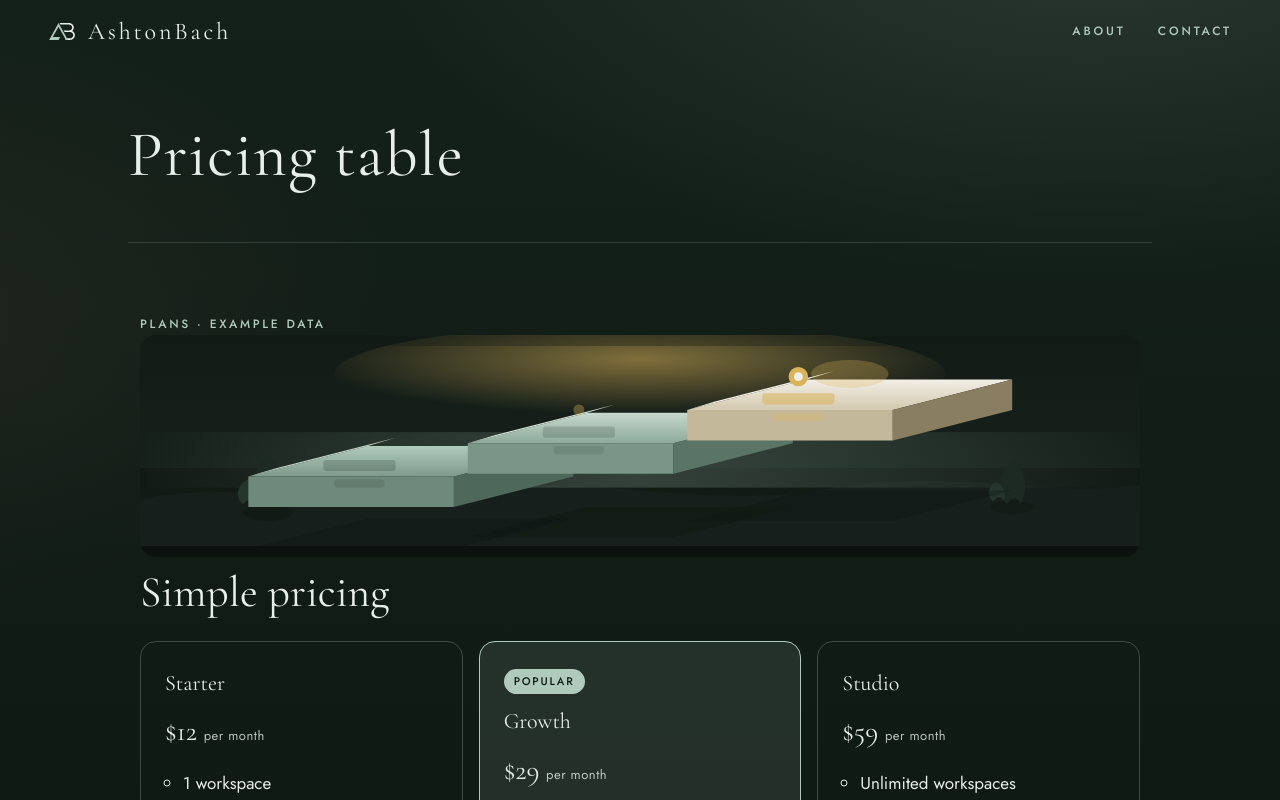
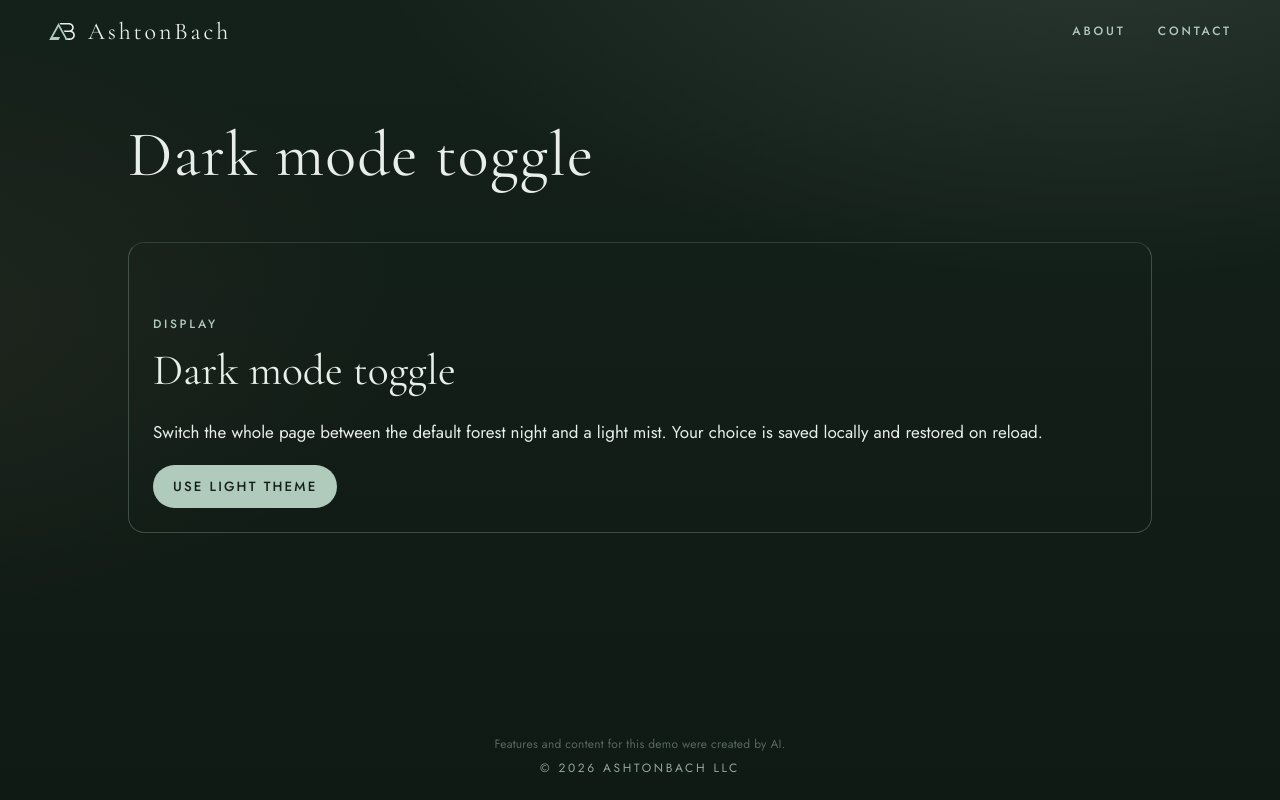
Before and after one commit to ashtonbach/agent-showcase, a Next.js app: page / in a window 1280 px wide. Shown: the top 800 px of the page. Built offline with nearby package versions, Linux system fonts and the light colour scheme.

Commit message:
Coder: Dark mode toggle (showcase v2) (#105)
Merged by Priya Raman (AI reviewer) after REVIEW: APPROVE 9291497.

```diff
--- a/app/lab/current.json
+++ b/app/lab/current.json
@@ -1 +1 @@
-{"slug":"pricing-table"}
+{"slug":"dark-mode"}
--- /dev/null
+++ b/app/lab/dark-mode/index.tsx
@@ -0,0 +1,58 @@
+"use client";
+
+import { useEffect, useState } from "react";
+
+const css = `
+.lab-theme{width:min(720px,100%);max-width:100%;margin:8px auto 56px;padding:24px;border:1px solid rgba(176,203,188,0.28);border-radius:16px;box-sizing:border-box}
+.lab-theme h2{font-family:var(--serif);font-weight:400;font-size:30px;color:var(--mist,#F2EFE6);margin:0 0 16px}
+.lab-copy{color:var(--mist,#E8EEE9);line-height:1.55;margin:0 0 20px}
+.lab-btn{font-family:var(--sans);font-weight:500;letter-spacing:0.16em;text-transform:uppercase;background:var(--sage,#B0CBBC);color:#14201A;border:0;border-radius:999px;padding:12px 20px;cursor:pointer}
+.lab-btn:focus-visible{outline:2px solid var(--sage,#B0CBBC);outline-offset:3px}
+@media (prefers-reduced-motion:reduce){.lab-btn{transition:none}}
+html[data-theme="light"],html[data-theme="light"] body{background:#E8EEE9;color:#14201A}
+html[data-theme="light"] .label,html[data-theme="light"] nav a,html[data-theme="light"] a{color:#2F5A46}
+html[data-theme="light"] .demo-title,html[data-theme="light"] h1,html[data-theme="light"] .lab-theme h2,html[data-theme="light"] .lab-copy{color:#14201A}
+html[data-theme="light"] .lab-theme{border-color:rgba(47,90,70,0.28)}
+`;
+
+function applyTheme(dark: boolean) {
+  const root = document.documentElement;
+  if (dark) {
+    root.dataset.theme = "dark";
+    localStorage.setItem("ab-theme", "dark");
+  } else {
+    root.dataset.theme = "light";
+    localStorage.setItem("ab-theme", "light");
+  }
+}
+
+export default function Lab() {
+  const [dark, setDark] = useState(true);
+
+  useEffect(() => {
+    const saved = localStorage.getItem("ab-theme");
+    const next = saved !== "light";
+    setDark(next);
+    applyTheme(next);
+  }, []);
+
+  function onToggle() {
+    const next = !dark;
+    setDark(next);
+    applyTheme(next);
+  }
+
+  return (
+    <section data-lab="dark-mode" aria-labelledby="lab-theme-title" className="lab-theme">
+      <style>{css}</style>
+      <p className="label">Display</p>
+      <h2 id="lab-theme-title">Dark mode toggle</h2>
+      <p className="lab-copy">
+        Switch the whole page between the default forest night and a light mist. Your choice is saved locally and restored on reload.
+      </p>
+      <button type="button" aria-pressed={dark} className="lab-btn" onClick={onToggle}>
+        {dark ? "Use light theme" : "Use dark theme"}
+      </button>
+    </section>
+  );
+}
--- a/app/lab/pricing-table/index.tsx
+++ /dev/null
@@ -1,60 +0,0 @@
-"use client";
-
-import { useEffect, useRef, useState } from "react";
-
-const plans = [
-  { name: "Starter", price: "$12", items: ["1 workspace", "Email support", "Community templates"] },
-  { name: "Growth", price: "$29", best: true, items: ["5 workspaces", "Priority support", "Custom domains"] },
-  { name: "Studio", price: "$59", items: ["Unlimited workspaces", "Dedicated support", "Team analytics"] },
-];
-
-const css = `
-.lab-pt{width:min(960px,100%);margin:8px auto 56px;color:var(--mist,#F2EFE6);box-sizing:border-box;padding:0 12px}
-.lab-pt .label{font-family:var(--sans);font-weight:500;letter-spacing:.16em;text-transform:uppercase;font-size:12px;margin:0 0 12px}
-.lab-pt h2{font-family:var(--serif);font-weight:400;font-size:30px;margin:12px 0 24px;color:var(--mist,#F2EFE6)}
-.lab-art{width:100%;aspect-ratio:9/2;border-radius:16px;display:block;object-fit:cover;height:auto}
-.lab-fb{display:block;width:100%;aspect-ratio:9/2;border-radius:16px;background:rgba(176,203,188,.14)}
-.lab-tiers{display:grid;grid-template-columns:repeat(3,minmax(0,1fr));gap:16px;list-style:none;margin:0;padding:0}
-.lab-tier{border:1px solid rgba(176,203,188,.28);border-radius:16px;padding:24px;position:relative}
-.lab-best{background:rgba(176,203,188,.12);border-color:var(--sage,#B0CBBC)}
-.lab-badge{display:inline-block;background:var(--sage,#B0CBBC);color:#121A16;font-family:var(--sans);font-weight:500;letter-spacing:.16em;text-transform:uppercase;font-size:11px;border-radius:999px;padding:4px 10px;margin-bottom:10px}
-.lab-tier h3{font-family:var(--serif);font-weight:400;font-size:22px;margin:0 0 8px}
-.lab-price{margin:0 0 16px;font-size:28px;font-family:var(--serif)}
-.lab-price span{font-family:var(--sans);font-size:13px;letter-spacing:.04em;opacity:.8}
-.lab-items{margin:0;padding-left:18px;color:#E8EEE9}
-.lab-items li{margin:8px 0}
-@media (max-width:760px){.lab-tiers{grid-template-columns:1fr}}
-`;
-
-export default function PricingTable() {
-  const [show, setShow] = useState(true);
-  const ref = useRef<HTMLImageElement>(null);
-  useEffect(() => {
-    const el = ref.current;
-    if (el && el.complete && el.naturalWidth === 0) setShow(false);
-  }, []);
-  return (
-    <section data-lab="pricing-table" aria-labelledby="lab-pt-title" className="lab-pt">
-      <p className="label">Plans · Example data</p>
-      {show ? (
-        <img ref={ref} data-art="image" src="/lab/pricing-table/header.svg" width={720} height={160} alt="Pricing header artwork" className="lab-art" onError={() => setShow(false)} />
-      ) : (
-        <span data-art="fallback" aria-hidden="true" className="lab-fb" />
-      )}
-      <h2 id="lab-pt-title">Simple pricing</h2>
-      <ul className="lab-tiers">
-        {plans.map((p) => (
-          <li key={p.name} className={p.best ? "lab-tier lab-best" : "lab-tier"} data-best={p.best ? "true" : undefined}>
-            {p.best ? <span className="lab-badge">Popular</span> : null}
-            <h3>{p.name}</h3>
-            <p className="lab-price">{p.price} <span>per month</span></p>
-            <ul className="lab-items">
-              {p.items.map((item) => <li key={item}>{item}</li>)}
-            </ul>
-          </li>
-        ))}
-      </ul>
-      <style>{css}</style>
-    </section>
-  );
-}
--- a/app/page.tsx
+++ b/app/page.tsx
@@ -1,4 +1,4 @@
-import Lab from "./lab/pricing-table";
+import Lab from "./lab/dark-mode";
 import { readDemoName } from "./demo-name";
 const demoName = readDemoName();
 export default function Page() {
```
Also changed, not shown: public/lab/pricing-table/header.svg (deleted).
